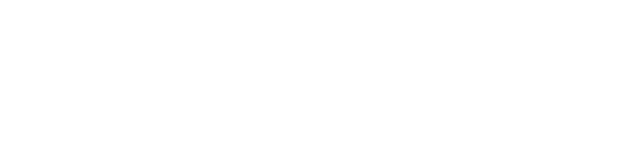
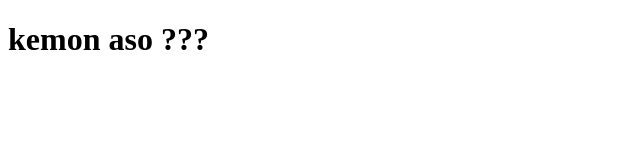
Before and after one commit to tasriftr/bad-mama, a plain HTML site: page index.html in a window 1280 px wide. Shown: the whole page, without its empty margins (0-640 px from the left). Drawn offline with Linux system fonts and the light colour scheme.

Commit message:
first commit

```diff
--- a/index.html
+++ b/index.html
@@ -6,6 +6,6 @@
     <title>I am really a bad mama</title>
 </head>
 <body>
-
+    <h1>kemon aso ???</h1>
 </body>
 </html>
```
